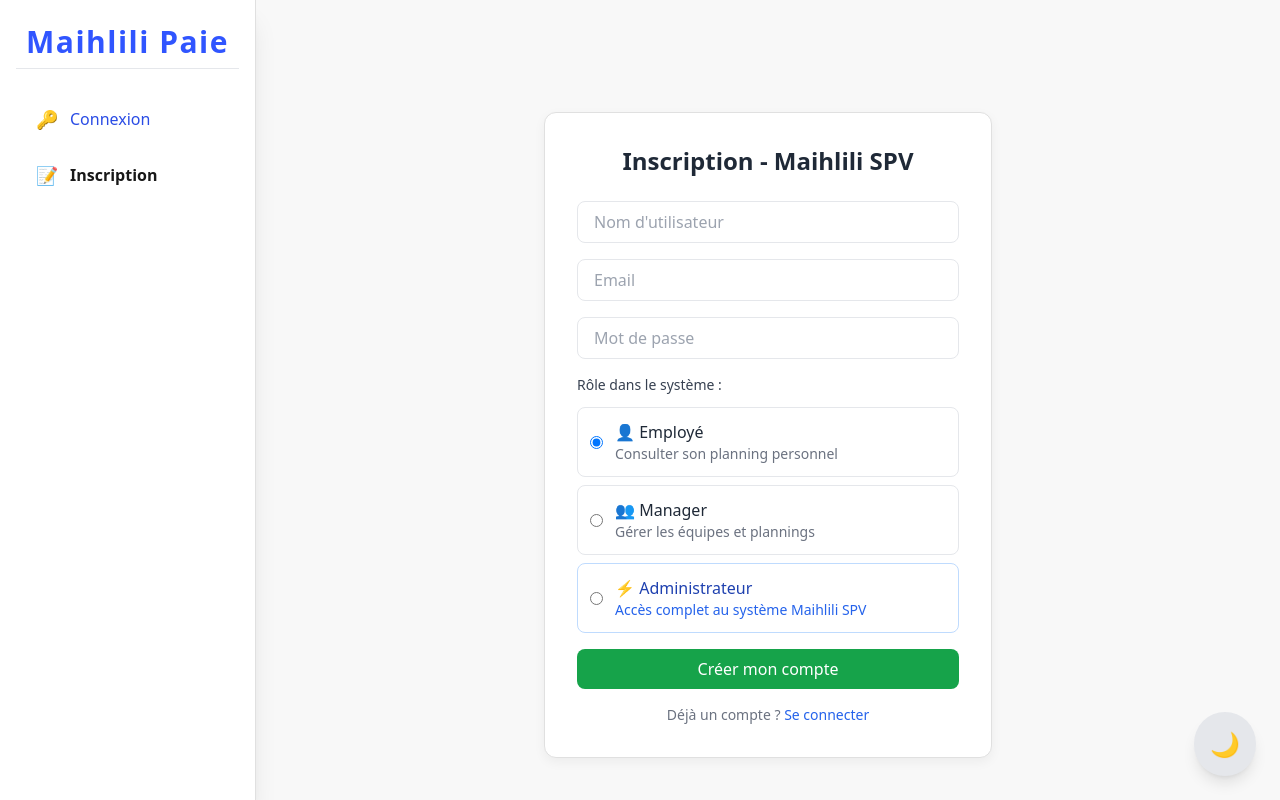
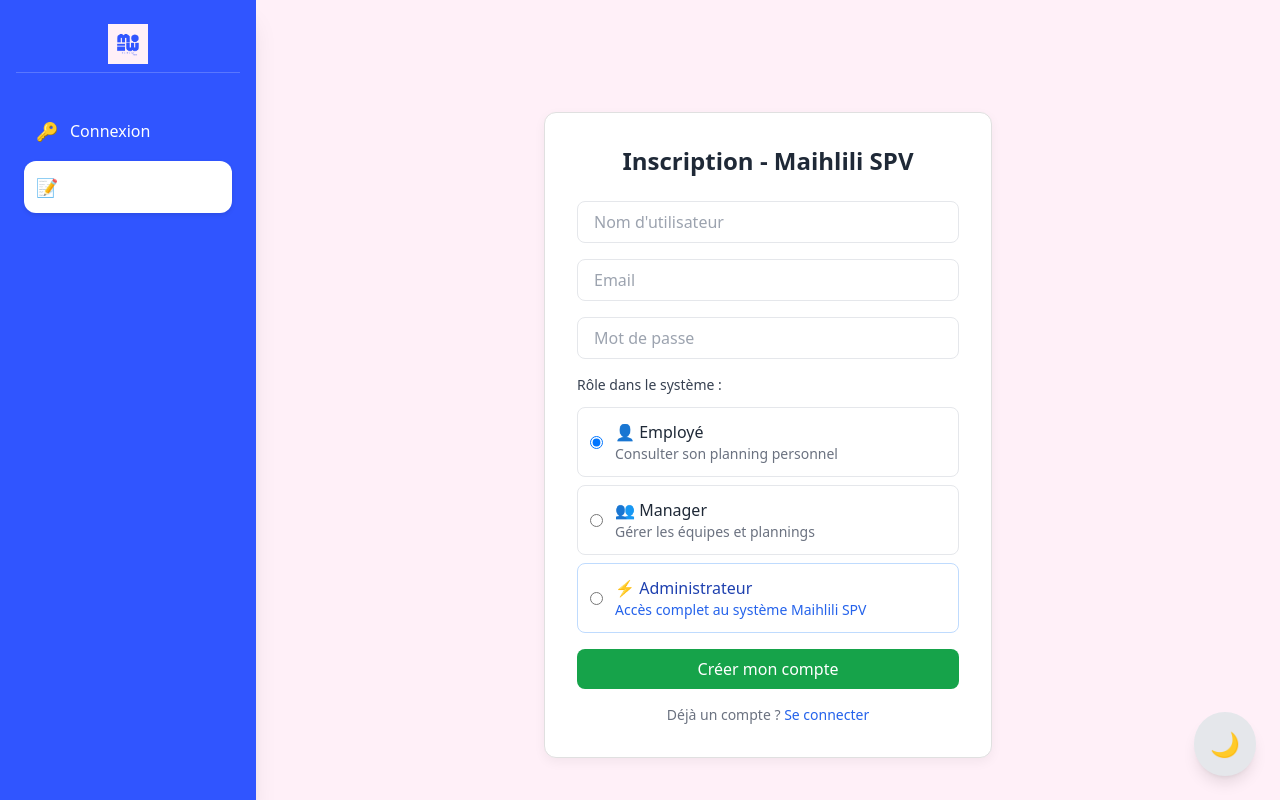
Before and after one commit to filet0fish09/Maihlili.Paie, a Flask app: page /register in a window 1280 px wide. Run offline with Flask 3, Linux system fonts and the light colour scheme; some libraries are stand-ins or nearby versions.

Commit message:
Refactor base.html with new styles and theme toggle
Updated the HTML structure and styles for the Maihlili Paie application, including a new color palette and theme toggle functionality.

```diff
--- a/templates/base.html
+++ b/templates/base.html
@@ -9,22 +9,25 @@
       theme: {
         extend: {
           colors: {
-            // Couleurs de marque Maihlili (vibrant blue from your config/Figma)
+            // Palette de couleurs personnalisée
             'maihlili': {
-              50: '#EEF2FF',
-              100: '#E0E7FF',
-              200: '#C7D2FE',
-              300: '#A5B4FC',
-              400: '#818CF8',
-              500: '#3055ff', // Utilisation de votre 'nouveau-bleu-500' du config
+              // Nous définissons ici les couleurs principales selon vos dernières instructions
+              // La couleur d'accentuation principale (500) est #3055FF (Bleu Vif)
+              // La couleur de fond/accentuation secondaire est #FFF0F8 (Rose Clair)
+              50: '#E6E9FF',
+              100: '#C8CEFF',
+              200: '#AAAEFF',
+              300: '#8C8FFF',
+              400: '#6E71FF',
+              500: '#3055ff', // Le bleu vif de la sidebar
               600: '#2A4CE5',
               700: '#2343CC',
               800: '#1D3AAA',
               900: '#163188'
             },
-            // On conserve l'ancienne palette au cas où
-            'ancien-maihlili': {
-                500: '#4F46E5',
+            'rose-maihlili': {
+                100: '#FFF0F8', // Le fond principal et l'accentuation
+                200: '#FFDCEF',
             }
           }
         }
@@ -33,27 +36,37 @@
   </script>
   <style>
     /* -------------------------------------------------------------------------------------------------- */
-    /* STYLES GLOBALES & FONTIONNELLES BASÉES SUR FIGMA                                                    */
+    /* STYLES GLOBALES & COULEURS STRICTEMENT BASÉES SUR VOS DERNIÈRES INSTRUCTIONS                        */
     /* -------------------------------------------------------------------------------------------------- */
     :root {
-      /* Couleurs Claires (FIGMA PAGE 2) */
-      --color-bg-light: #F8F8F8; /* Fond principal */
-      --color-sidebar-bg-light: #FFFFFF;
+      /* Couleurs Claires (Mode Clair Actuel) */
+      --color-bg-light: #FFF0F8; /* Body : FFF0F8 */
+      --color-sidebar-bg-light: #3055FF; /* Sidebar : 3055FF */
       --color-card-bg-light: #FFFFFF;
       --color-text-light: #181818;
+      --color-text-subtle-light: #6B7280;
       --color-border-light: #E0E0E0;
-      --color-shadow-light: 0 4px 12px rgba(0, 0, 0, 0.05);
+
+      /* Couleurs Sidebar */
+      --color-sidebar-text: #FFFFFF; /* Texte blanc sur fond bleu */
+      --color-sidebar-link-hover: #456BFF; /* Bleu légèrement plus clair */
+      --color-sidebar-link-active: #FFFFFF; /* Fond de l'actif (Rose Clair) */
     }
 
+    /* -------------------------------------------------------------------------------------------------- */
+    /* MODE SOMBRE (Réinitialisé, car non demandé pour l'instant)                                         */
+    /* -------------------------------------------------------------------------------------------------- */
     [data-theme="dark"] {
-      /* Couleurs Sombres (FIGMA PAGE 4) */
-      --color-bg-dark: #282828; /* Fond principal (Main Content) */
-      --color-sidebar-bg-dark: #1B1B1B; /* Sidebar plus foncée */
-      --color-card-bg-dark: #363636; /* Fonds des cartes/panneaux */
+      --color-bg-dark: #282828;
+      --color-sidebar-bg-dark: #1B1B1B;
+      --color-card-bg-dark: #363636;
       --color-text-dark: #F5F5F5;
+      --color-text-subtle-dark: #A0A0A0;
       --color-border-dark: #454545;
-      --color-input-bg-dark: #454545; /* Fond des inputs */
-      --color-shadow-dark: 0 4px 12px rgba(0, 0, 0, 0.4);
+      --color-input-bg-dark: #454545;
+      --color-sidebar-text: #F5F5F5;
+      --color-sidebar-link-hover: #363636;
+      --color-sidebar-link-active: #454545;
     }
 
     body {
@@ -67,11 +80,12 @@
       color: var(--color-text-dark);
     }
 
-    /* Sidebar Styles */
+    /* 1. Sidebar (Bleu Vif) */
     aside {
         background-color: var(--color-sidebar-bg-light);
-        border-right: 1px solid var(--color-border-light);
-        transition: background-color 0.3s, border-color 0.3s;
+        border-right: none;
+        transition: background-color 0.3s;
+        color: var(--color-sidebar-text); /* Texte blanc par défaut */
     }
 
     [data-theme="dark"] aside {
@@ -80,92 +94,74 @@
         box-shadow: 2px 0 8px rgba(0, 0, 0, 0.3);
     }
 
-    /* Card Styles (including user profile) */
+    /* 2. Cartes & Conteneurs (Pas de changement de couleur pour le mode clair ici) */
     .card, .bg-white {
         background-color: var(--color-card-bg-light) !important;
         border: 1px solid var(--color-border-light) !important;
-        box-shadow: var(--color-shadow-light) !important;
-        transition: background-color 0.3s, border-color 0.3s, box-shadow 0.3s;
+        border-radius: 1rem;
+        box-shadow: 0 4px 12px rgba(0, 0, 0, 0.05) !important;
+        transition: background-color 0.3s, border-color 0.3s;
     }
 
     [data-theme="dark"] .card,
     [data-theme="dark"] .bg-white {
         background-color: var(--color-card-bg-dark) !important;
         border-color: var(--color-border-dark) !important;
-        box-shadow: var(--color-shadow-dark) !important;
+        box-shadow: 0 4px 12px rgba(0, 0, 0, 0.4) !important;
     }
 
-    /* Text Colors */
-    [data-theme="dark"] .text-gray-800 { color: var(--color-text-dark) !important; }
-    [data-theme="dark"] .text-gray-500 { color: #A0A0A0 !important; }
-
-    /* Navigation Links */
-    .nav-link {
-        color: #4B5563;
+    /* 3. Navigation Links DANS LA SIDEBAR (Texte blanc par défaut) */
+    aside .nav-link {
+        color: var(--color-sidebar-text) !important;
+        padding: 0.75rem;
+        border-radius: 0.75rem;
         transition: all 0.2s;
     }
-    .nav-link:hover {
-        background-color: #F0F0F0;
-        color: var(--tw-colors-maihlili-700);
-    }
-    .nav-link.active {
-        background-color: var(--tw-colors-maihlili-50);
-        color: var(--tw-colors-maihlili-700);
-        font-weight: 600;
-        border-left: 3px solid var(--tw-colors-maihlili-500); /* Accent du Figma */
+
+    aside .nav-link:hover {
+        background-color: var(--color-sidebar-link-hover) !important; /* Bleu légèrement plus clair */
     }
 
-    /* Navigation Links Dark Mode */
-    [data-theme="dark"] .nav-link {
-        color: var(--color-text-dark) !important;
-    }
-    [data-theme="dark"] .nav-link:hover {
-        background-color: rgba(255, 255, 255, 0.08) !important;
-    }
-    [data-theme="dark"] .nav-link.active {
-        background-color: var(--color-card-bg-dark) !important;
-        border-left-color: var(--tw-colors-maihlili-500) !important;
-        color: #FFFFFF !important;
+    /* L'élément actif a un fond Rose Clair (#FFF0F8) et le texte doit être le Bleu Maihlili Vif */
+    aside .nav-link.active {
+        background-color: var(--color-sidebar-link-active) !important; /* Fond Blanc */
+        color: var(--tw-colors-maihlili-500) !important; /* Texte Bleu Vif */
+        font-weight: 600;
+        box-shadow: 0 2px 4px rgba(0, 0, 0, 0.1);
     }
 
-    /* Input Fields */
-    [data-theme="dark"] input,
-    [data-theme="dark"] select,
-    [data-theme="dark"] textarea {
-      background-color: var(--color-input-bg-dark) !important;
-      border-color: var(--color-border-dark) !important;
-      color: var(--color-text-dark) !important;
+    /* 4. Texte et Bordures du Main Content (hors Sidebar) */
+    [data-theme="dark"] .text-gray-800 { color: var(--color-text-dark) !important; }
+    [data-theme="dark"] .text-gray-500 { color: var(--color-text-subtle-dark) !important; }
+    [data-theme="dark"] .border-gray-200,
+    [data-theme="dark"] .border-t { border-color: var(--color-border-dark) !important; }
+
+    /* 5. Logo et Titre (Couleur blanche sur fond bleu de la sidebar) */
+    aside .text-maihlili-500 {
+        color: white !important; /* Pour le titre "Maihlili Paie" si on n'utilise pas l'image du logo pour le texte */
     }
 
-    [data-theme="dark"] input:focus,
-    [data-theme="dark"] select:focus,
-    [data-theme="dark"] textarea:focus {
-        border-color: var(--tw-colors-maihlili-500) !important;
-        box-shadow: 0 0 0 3px rgba(48, 85, 255, 0.4) !important;
+    aside .border-b {
+        border-color: rgba(255, 255, 255, 0.2) !important; /* Séparateur léger dans la sidebar */
     }
 
-    /* Flash Messages */
-    [data-theme="dark"] .flash-message {
-        background-color: var(--color-card-bg-dark) !important;
-        border-left-color: var(--tw-colors-maihlili-500) !important;
-        color: var(--color-text-dark) !important;
-    }
-
-    /* Sticky Header fix for dark mode */
-    [data-theme="dark"] .gantt-table thead th:first-child,
-    [data-theme="dark"] .gantt-table tbody td:first-child {
-        background-color: var(--color-sidebar-bg-dark) !important;
-    }
+    /* Logo: on utilise uniquement le logo clair sur fond sombre */
+    .logo-light { display: block; }
+    .logo-dark { display: none; }
+    [data-theme="dark"] .logo-light { display: none; }
+    [data-theme="dark"] .logo-dark { display: block; }
   </style>
   <link href="https://cdn.jsdelivr.net/npm/fullcalendar@6.1.7/main.min.css" rel="stylesheet">
 </head>
 <body class="flex min-h-screen" data-theme="light">
 
   <aside class="w-64 min-h-screen flex flex-col p-4 shadow-xl">
-    <div class="p-2 border-b border-gray-200 mb-4">
+
+    <div class="p-2 border-b border-gray-200 mb-6">
       <div class="flex items-center justify-center">
         <a href="{{ url_for('index') }}" class="flex items-center space-x-2">
-          <span class="text-3xl font-bold text-maihlili-500 tracking-wider">Maihlili Paie</span>
+          <img src="{{ url_for('static', filename='images/maihlili-logo-light.png') }}" alt="Logo Maihlili clair" class="h-10 logo-light">
+          <span class="text-2xl font-bold tracking-wider logo-dark">Maihlili Paie</span>
         </a>
       </div>
     </div>
@@ -173,52 +169,52 @@
     <nav class="flex-1 p-2 space-y-1">
       {% if current_user.is_authenticated %}
         <a href="{{ url_for('index') if current_user.is_manager else url_for('employee_dashboard') }}"
-           class="nav-link flex items-center gap-3 p-3 rounded-lg text-maihlili-600 font-medium">
+           class="nav-link flex items-center gap-3 font-medium">
            <span class="text-lg">📊</span> Tableau de bord
         </a>
          {% if current_user.is_manager %}
           <a href="{{ url_for('planning') }}"
-             class="nav-link flex items-center gap-3 p-3 rounded-lg text-indigo-600 font-medium">
+             class="nav-link flex items-center gap-3 font-medium">
             <span class="text-lg">📅</span> Planning
           </a>
 
           <a href="{{ url_for('show_employees') }}"
-             class="nav-link flex items-center gap-3 p-3 rounded-lg text-green-600 font-medium">
+             class="nav-link flex items-center gap-3 font-medium">
             <span class="text-lg">👥</span> Employés
           </a>
           <a href="{{ url_for('manage_teams') }}"
-             class="nav-link flex items-center gap-3 p-3 rounded-lg text-blue-600 font-medium">
+             class="nav-link flex items-center gap-3 font-medium">
             <span class="text-lg">🏢</span> Équipes
           </a>
           <a href="{{ url_for('show_shifts') }}"
-             class="nav-link flex items-center gap-3 p-3 rounded-lg text-purple-600 font-medium">
+             class="nav-link flex items-center gap-3 font-medium">
             <span class="text-lg">🕐</span> Services
           </a>
           <a href="{{ url_for('assignments') }}"
-             class="nav-link flex items-center gap-3 p-3 rounded-lg text-orange-600 font-medium">
+             class="nav-link flex items-center gap-3 font-medium">
             <span class="text-lg">📋</span> Assignations
           </a>
         {% endif %}
         <a href="{{ url_for('settings') }}"
-           class="nav-link flex items-center gap-3 p-3 rounded-lg text-gray-600 font-medium">
+           class="nav-link flex items-center gap-3 font-medium">
           <span class="text-lg">⚙️</span> Paramètres
         </a>
       {% else %}
         <a href="{{ url_for('login') }}"
-           class="nav-link flex items-center gap-3 p-3 rounded-lg text-maihlili-600 font-medium">
+           class="nav-link flex items-center gap-3 font-medium">
           <span class="text-lg">🔑</span> Connexion
         </a>
         <a href="{{ url_for('register') }}"
-           class="nav-link flex items-center gap-3 p-3 rounded-lg text-green-600 font-medium">
+           class="nav-link flex items-center gap-3 font-medium">
           <span class="text-lg">📝</span> Inscription
         </a>
       {% endif %}
     </nav>
 
     {% if current_user.is_authenticated %}
-    <div class="p-2 border-t border-gray-200">
-      <div class="user-profile flex items-center gap-3 p-3 rounded-xl card">
-        <div class="w-10 h-10 bg-maihlili-500 rounded-full flex items-center justify-center text-white text-sm font-bold shadow-md">
+    <div class="p-2 border-t border-gray-200 mt-auto">
+      <div class="user-profile flex items-center gap-3 p-3 rounded-xl card bg-white !border-none">
+        <div class="w-10 h-10 bg-maihlili-500 rounded-full flex items-center justify-center text-white text-sm font-bold">
           {{ current_user.username[0].upper() }}
         </div>
         <div class="flex-1">
@@ -231,7 +227,7 @@
         </div>
       </div>
       <a href="{{ url_for('logout') }}"
-         class="nav-link flex items-center gap-3 p-2 rounded-lg hover:bg-red-50 hover:text-red-700 text-red-600 text-sm mt-3 font-medium">
+         class="nav-link flex items-center gap-3 p-2 rounded-lg text-sm mt-3 font-medium">
         <span class="text-base">🚪</span> Déconnexion
       </a>
     </div>
@@ -243,7 +239,7 @@
       {% if messages %}
         <div class="mb-6 space-y-3">
             {% for category, message in messages %}
-                <div class="flash-message border-l-4 border-maihlili-500 p-4 rounded-lg shadow-sm text-sm bg-white" role="alert">
+                <div class="flash-message border-l-4 border-maihlili-500 p-4 rounded-xl shadow-sm bg-white" role="alert">
                     <p class="font-medium text-maihlili-700">{{ message }}</p>
                 </div>
             {% endfor %}
@@ -276,15 +272,15 @@
     }
 
     function updateThemeToggle(theme) {
-      const activeColor = body.getAttribute('data-theme') === 'dark' ? 'text-white' : 'text-gray-800';
-
       if (theme === 'light') {
         themeToggle.textContent = '🌙';
         themeToggle.title = 'Passer en mode sombre';
+        // Règle Tailwind pour mode clair (couleurs neutres)
         themeToggle.className = 'theme-toggle fixed bottom-6 right-6 p-4 rounded-full text-2xl cursor-pointer shadow-lg z-50 transition-all duration-300 ease-in-out bg-gray-200 text-gray-800 hover:bg-gray-300';
       } else {
         themeToggle.textContent = '☀️';
         themeToggle.title = 'Passer en mode clair';
+        // Règle Tailwind pour mode sombre (couleur Maihlili)
         themeToggle.className = 'theme-toggle fixed bottom-6 right-6 p-4 rounded-full text-2xl cursor-pointer shadow-lg z-50 transition-all duration-300 ease-in-out bg-maihlili-500 text-white hover:bg-maihlili-600';
       }
     }
@@ -296,15 +292,11 @@
       const navLinks = document.querySelectorAll('.nav-link');
 
       navLinks.forEach(link => {
-        // Nettoyer les classes actives avant de vérifier
-        link.classList.remove('active', 'bg-maihlili-50', 'text-maihlili-700', 'font-semibold', 'bg-red-50', 'text-red-700');
+        // Nettoyage des classes actives (le CSS gère l'ajout de 'active')
+        link.classList.remove('active');
 
         if (link.getAttribute('href') === currentPath) {
           link.classList.add('active');
-          if (body.getAttribute('data-theme') === 'dark') {
-             link.classList.remove('text-maihlili-700');
-             link.classList.add('text-white'); // Texte blanc sur fond sombre actif
-          }
         }
       });
     });
```
